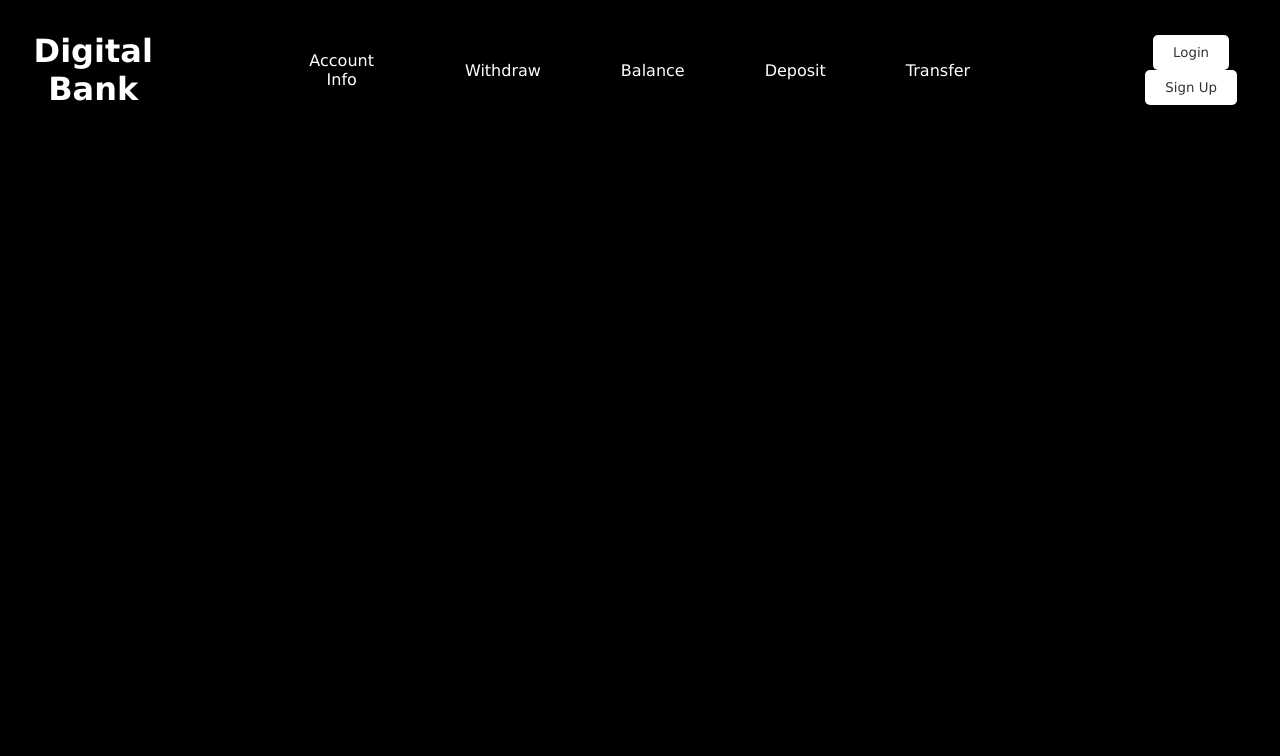
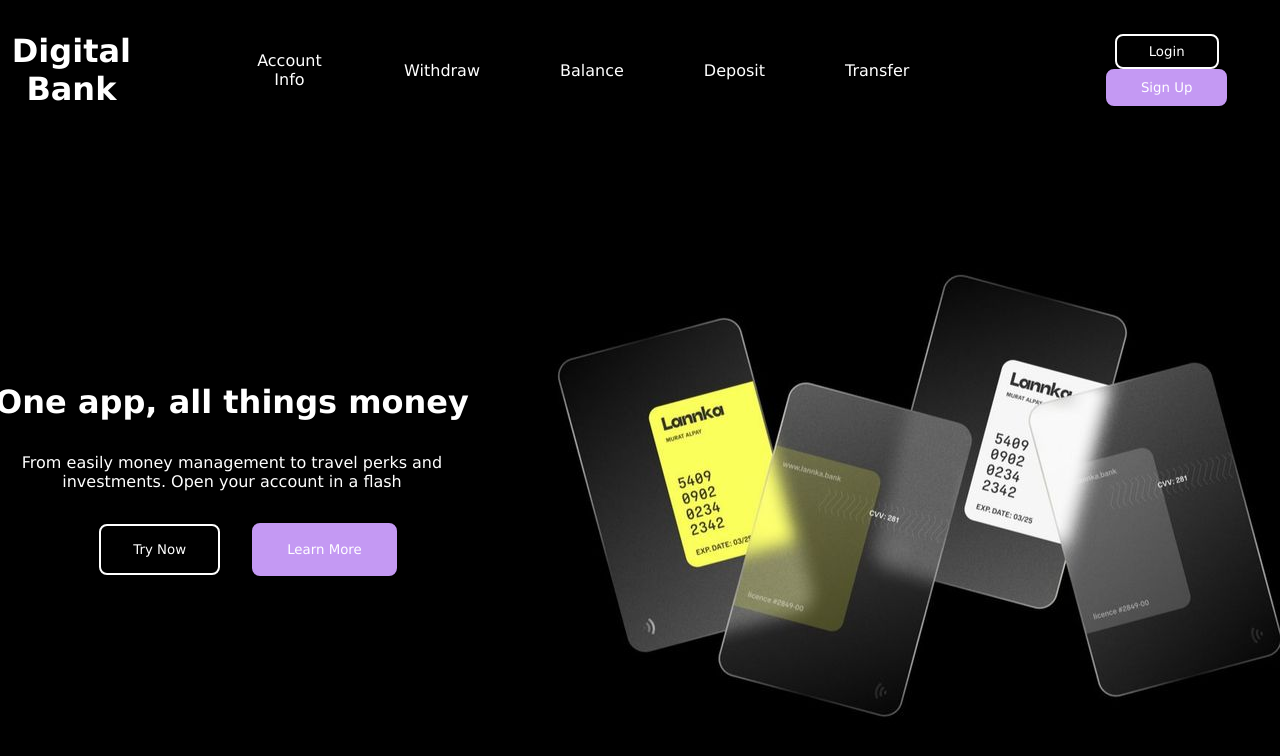
Before and after one commit to PROG4-DigitalBank/UI, a React (Create React App) app: page / in a window 1280 px wide. Shown: the top 756 px of the page. Built offline with nearby package versions, Linux system fonts and the light colour scheme.

Commit message:
feat: homepage global design

```diff
--- a/src/components/home/Homepage.jsx
+++ b/src/components/home/Homepage.jsx
@@ -1,6 +1,7 @@
 import React from 'react'
 import './styles/home.css'
 import { Link } from 'react-router-dom'
+import side from './images/side-image.jpg'
 
 function Homepage() {
   return (
@@ -10,18 +11,48 @@ function Homepage() {
           <Link to="/">
             <h1 className="logo">Digital Bank</h1>
           </Link>
-          <Link to="/" className='link-'>Account Info</Link>
-          <Link to="/"className='link-'>Withdraw</Link>
-          <Link to="/"className='link-'>Balance</Link>
-          <Link to="/"className='link-'>Deposit</Link>
-          <Link to="/"className='link-'>Transfer</Link>
+          <Link to="/" className="link-">
+            Account Info
+          </Link>
+          <Link to="/" className="link-">
+            Withdraw
+          </Link>
+          <Link to="/" className="link-">
+            Balance
+          </Link>
+          <Link to="/" className="link-">
+            Deposit
+          </Link>
+          <Link to="/" className="link-">
+            Transfer
+          </Link>
         </div>
 
         <div className="buttons-container">
-          <button>Login</button>
-          <button>Sign Up</button>
+          <button className='try' >Login</button>
+          <button className='learn' >Sign Up</button>
         </div>
       </div>
+
+      <main>
+        <div>
+          <div className='side-text'>
+            <h1>One app, all things money</h1>
+            <p>
+              From easily money management to travel perks and investments. Open
+              your account in a flash
+            </p>
+          </div>
+          <div className='main-buttons'>
+            <button className='try' id='try'>Try Now</button>
+            <button className='learn' id='learn'>Learn More</button>
+          </div>
+        </div>
+
+        <div>
+            <img src={side} alt="" className='side-image' />
+        </div>
+      </main>
     </>
   )
 }
--- a/src/components/home/styles/home.css
+++ b/src/components/home/styles/home.css
@@ -1,11 +1,13 @@
-.nav-links, .nav{
+.nav-links,
+.nav
+ {
   display: flex;
   flex-direction: row;
   align-items: center;
   gap: 5rem;
   justify-content: center;
 }
-.logo{
+.logo {
   margin-right: 2rem;
 }
 .link- {
@@ -30,24 +32,13 @@
   transform: scaleX(1);
 }
 
-.nav{
+.nav {
   margin-top: 2rem;
 }
 
-.buttons-container button{
-    margin-left: 20px;
-    padding: 10px 20px;
-    background-color: #fff;
-    color: #333;
-    border: none;
-    border-radius: 5px;
-    cursor: pointer;
-}
-.buttons-container button:hover{
-    animation: buttonZoom 1.5s ease;
-}
 
-.buttons-container{
+
+.buttons-container {
   margin-left: 2rem;
 }
 @keyframes buttonZoom {
@@ -58,7 +49,6 @@
     transform: scale(1.2);
   }
 }
-
 
 @keyframes slideIn {
   0% {
@@ -78,3 +68,47 @@
     transform: scale(1.2);
   }
 }
+
+main{
+    display: flex;
+  flex-direction: row;
+  align-items: center;
+    margin-top: 7rem;
+    justify-content: center;
+    gap: 5rem;
+}
+
+.side-text{
+    display: flex;
+    flex-direction: column;
+    width: 30rem;
+    gap: 2rem;
+}
+
+.main-buttons{
+    margin-top: 2rem;
+}
+
+.try, .learn{
+    padding: 0.5rem 2rem;
+    border-radius: 8px;
+    margin-left: 2rem;
+    cursor: pointer;
+}
+
+#try, #learn{
+    padding: 1rem 2rem;
+}
+
+.try:hover, .learn:hover{
+    animation: buttonZoom 1.5s ease;
+}
+
+.try{
+    border: white solid 2px;
+}
+
+.learn{
+    background-color: #C499F3;
+    border: #C499F3 solid ;
+}
```
Also changed, not shown: src/components/home/images/side-image.jpg (added). Lines whose indentation alone changed are shown as unchanged.
